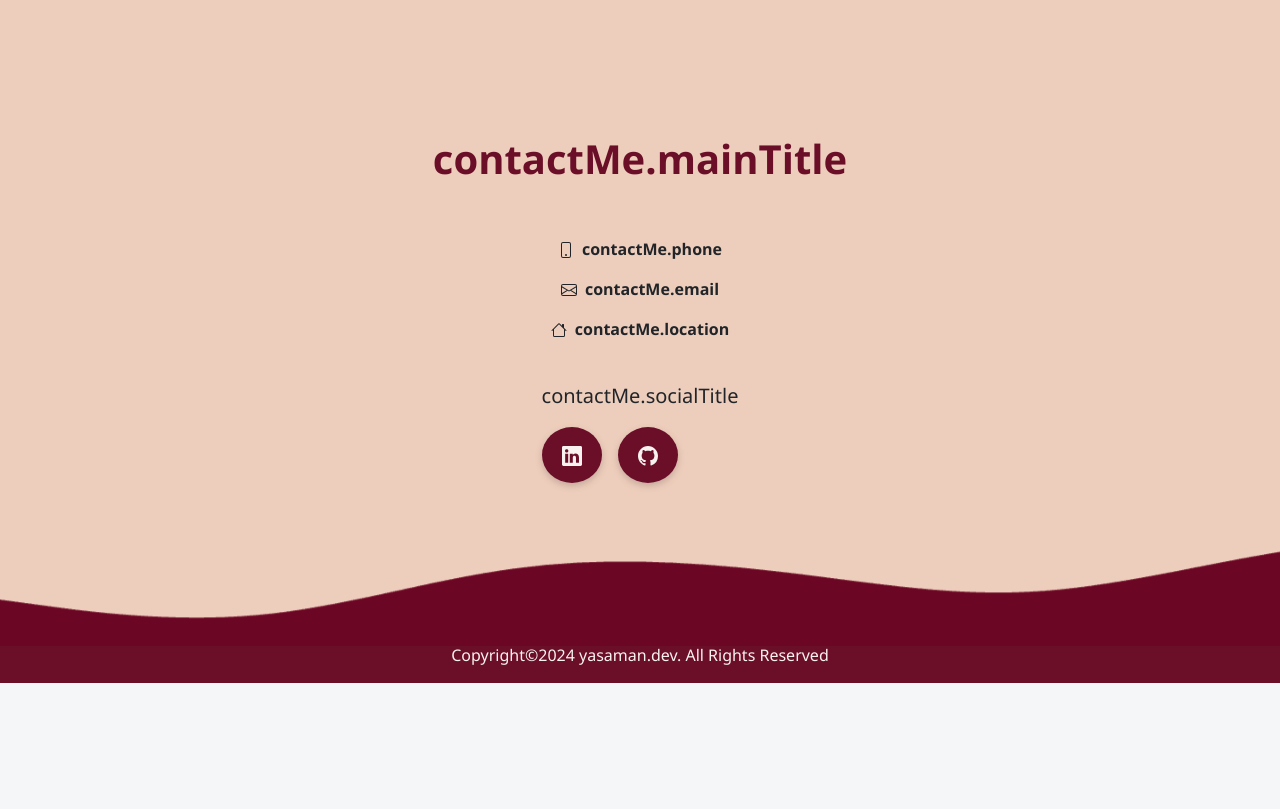
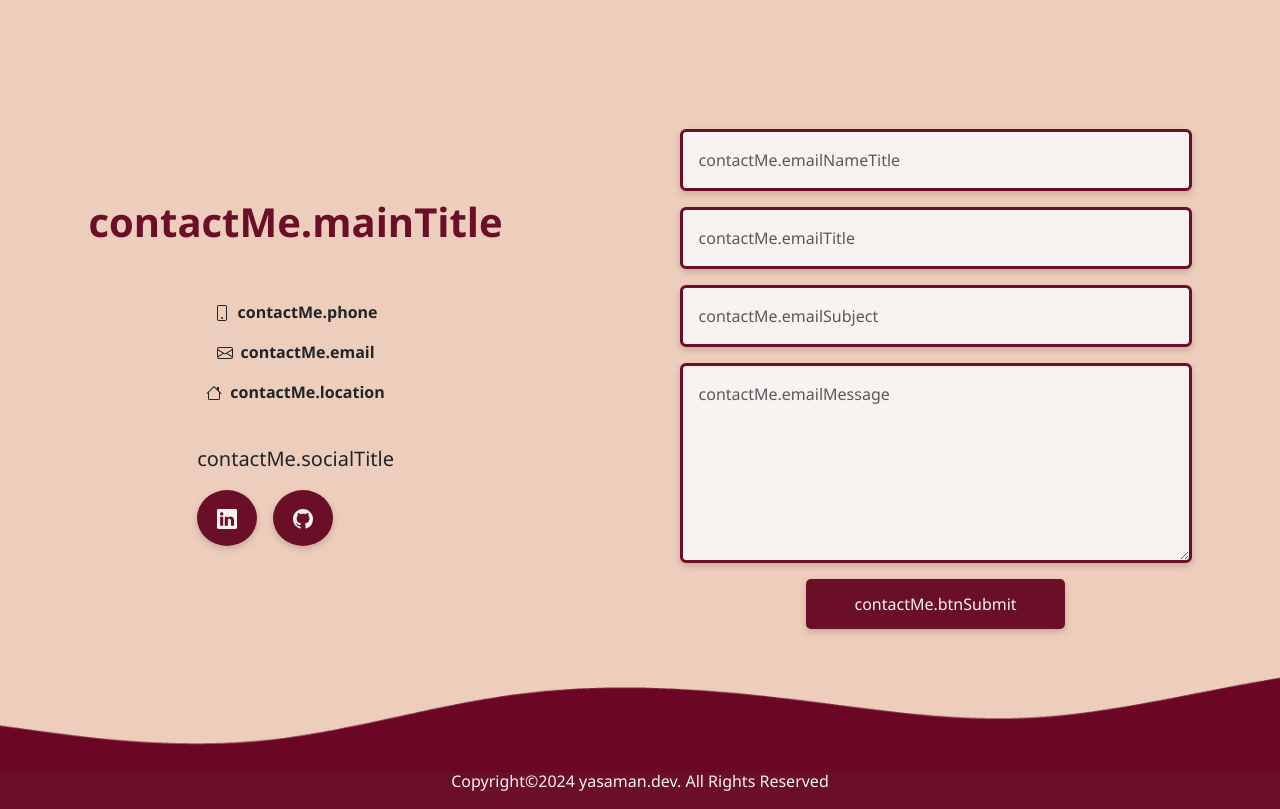
Before and after one commit to Yasaman-Behnam-Malekzadeh/portfolio, a React (Create React App) app: page / in a window 1280 px wide. Shown: the part 4180-4989 px from the top of the page. Before the commit the page ends 4863 px from the top, so only its background shows below. Built offline with nearby package versions, Linux system fonts and the light colour scheme; no server answers.

Commit message:
add server and change some settings for sending the email

```diff
--- a/src/components/sections/contanctMe.js
+++ b/src/components/sections/contanctMe.js
@@ -4,11 +4,46 @@ import { House } from "react-bootstrap-icons";
 import { Linkedin } from "react-bootstrap-icons";
 import { Github } from "react-bootstrap-icons";
 import { useTranslation } from "react-i18next";
+import { useState } from "react";
 
 import SvgBottom from "../../files/contactMe/svg-bottom.png";
 
 function ContactMe() {
   const { t } = useTranslation("contact me");
+  const [formData, setFormData] = useState({
+    senderEmail: "",
+    emailAddress: "",
+    emailTopic: "",
+    message: "",
+  });
+
+  const handleChange = (e) => {
+    const name = e.target.name;
+    const value = e.target.value;
+    setFormData({ [name]: value });
+  };
+
+  const handleSubmit = async (e) => {
+    e.preventDefault();
+
+    try {
+      const response = await fetch("/send-email", {
+        method: "POST",
+        headers: {
+          "Content-Type": "application/json",
+        },
+        body: JSON.stringify(formData),
+      });
+      if (response.ok) {
+        console.log("Email sent successfully");
+      } else {
+        console.error("Failed to send email");
+      }
+    } catch (error) {
+      console.error("Error sending email:", error);
+    }
+  };
+
   return (
     <div id="contact" className="contact-me">
       <din className="contact-me__info ">
@@ -47,30 +82,42 @@ function ContactMe() {
           </a>
         </div>
       </din>
-      {/* <form className="contact-me__form">
+      <form onSubmit={handleSubmit} className="contact-me__form">
         <input
           type="text"
+          name="senderEmail"
+          value={formData.senderName}
+          onChange={handleChange}
           placeholder={t("contactMe.emailNameTitle")}
           className="p-3 form-control mb-3"
         />
         <input
           type="email"
+          name="emailAddress"
+          value={formData.emailAddress}
+          onChange={handleChange}
           placeholder={t("contactMe.emailTitle")}
           className="p-3 form-control mb-3"
         />
         <input
           type="text"
+          name="emailTopic"
+          value={formData.emailTopic}
+          onChange={handleChange}
           placeholder={t("contactMe.emailSubject")}
           className="p-3 form-control mb-3"
         />
         <textarea
+          value={formData.message}
+          name="message"
+          onChange={handleChange}
           placeholder={t("contactMe.emailMessage")}
           className="p-3 form-control mb-3"
         ></textarea>
         <button type="submit" className="btn px-5">
           {t("contactMe.btnSubmit")}
         </button>
-      </form> */}
+      </form>
       <img className="contact-me__svg" src={SvgBottom} alt="wave" />
     </div>
   );
```
Also changed, not shown: package.json (+8 -1 lines), src/server.js (added, +52 -0 lines), public/manifest.json, 2 other files (tests, documents, lock files or other folders).
